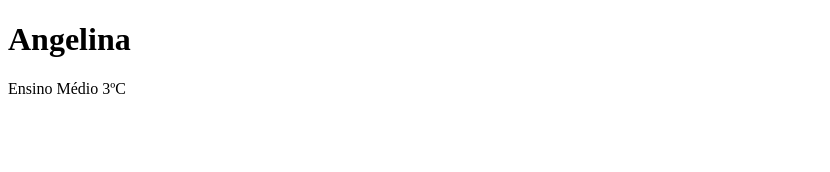
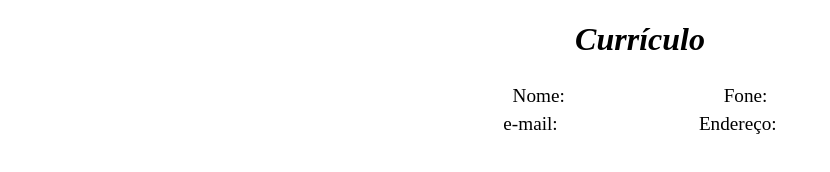
Before and after one commit to castoriice/casto, a plain HTML site: page index.html in a window 1280 px wide. Shown: the whole page, without its empty margins (0-830 px from the left). Drawn offline with Linux system fonts and the light colour scheme.

Commit message:
Add files via upload

```diff
--- a/index.html
+++ b/index.html
@@ -6,9 +6,15 @@
     <link rel="stylesheet" href="style.css">
 </head>
 <body>
+    <center>
     <text>
-        <h1>Angelina</h1>
+        <i><h1>Currículo</h1></i>
     </text>
-    <text>Ensino Médio 3ºC</text>
+
+    <big>
+        <p>Nome:ㅤㅤㅤㅤㅤㅤㅤㅤㅤFone: <br>e-mail:ㅤㅤㅤㅤㅤㅤㅤㅤEndereço:</br></p>
+    </big>
+
+    </center>
 
 </body>
```
